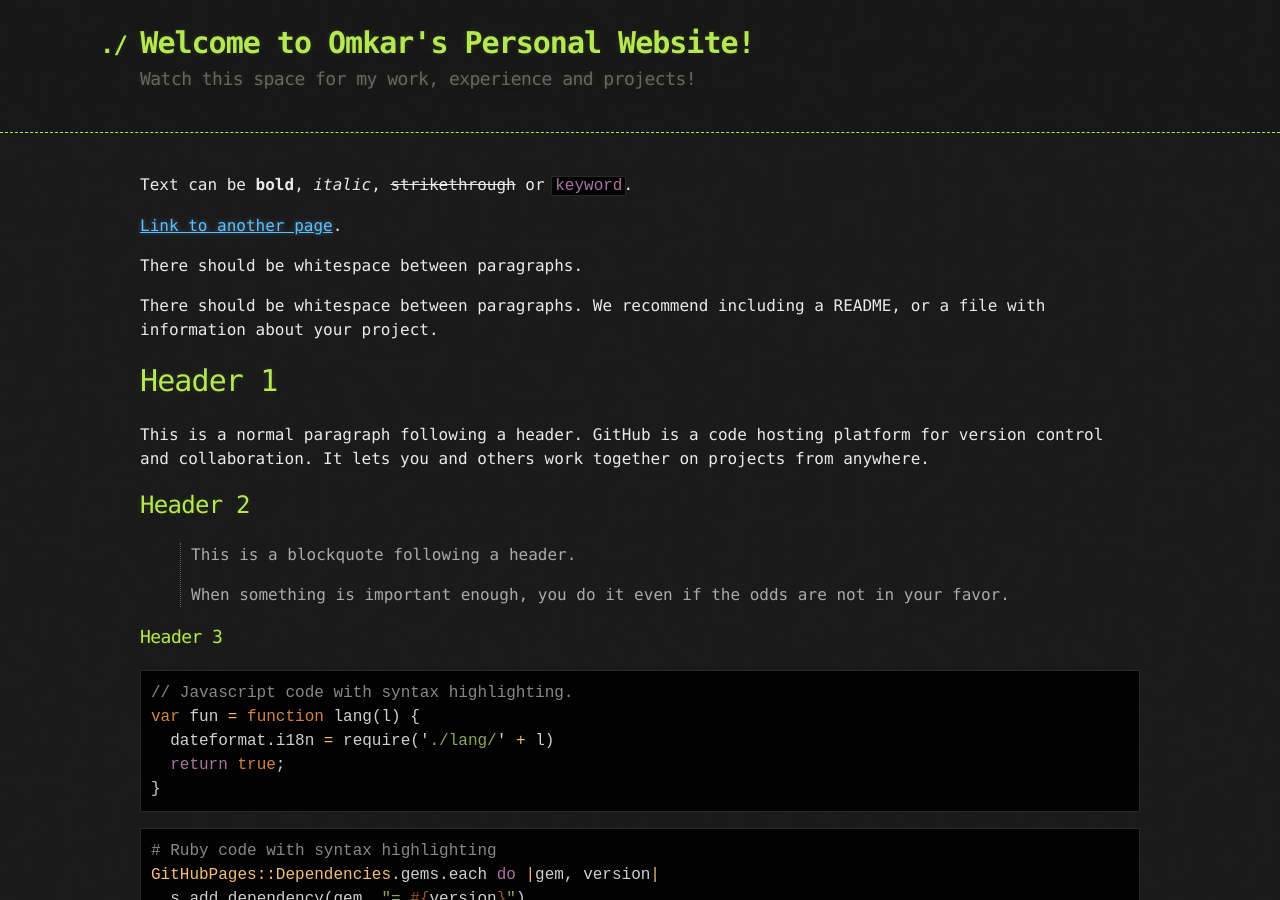
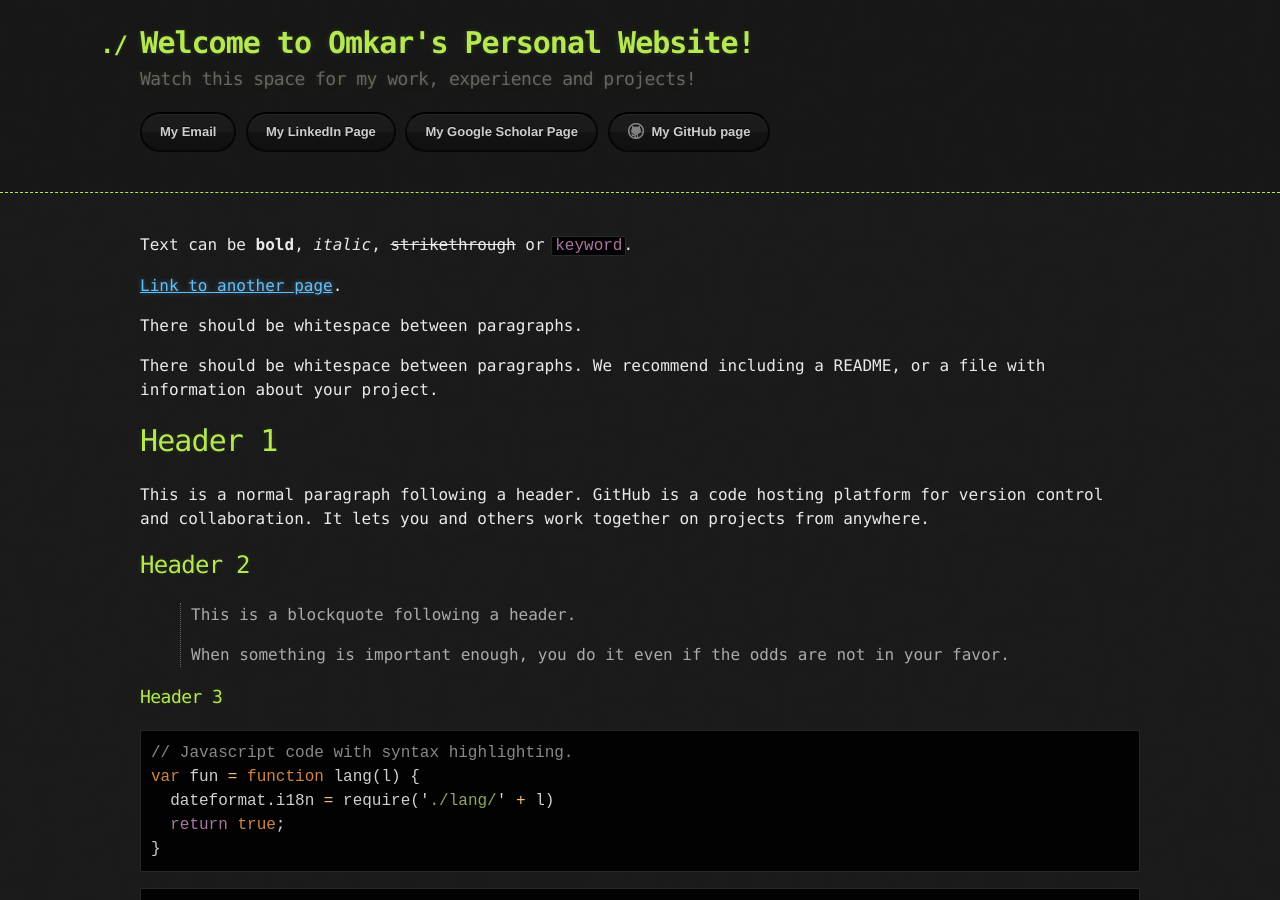
Before and after one commit to osabnis/osabnis.github.io, a Jekyll site: the page built from index.md, in a window 1280 px wide and 900 px high. Built offline with Jekyll 4.4.1, drawn with Linux system fonts in a browser that asks for light colours.

Commit message:
Update default.html

```diff
--- a/_layouts/default.html
+++ b/_layouts/default.html
@@ -18,6 +18,14 @@
           <h1>{{ site.title | default: site.github.repository_name }}</h1>
         </a>
         <h2>{{ site.description | default: site.github.project_tagline }}</h2>
+        <section id="Links">
+          {% if site.show_downloads %}
+            <a href="mailto:omkar.sabnis98@gmail.com" class="btn">My Email</a>
+            <a href="https://www.linkedin.com/in/ovs3103/" class="btn">My LinkedIn Page</a>
+            <a href="https://scholar.google.com/citations?user=XCZbtzgAAAAJ&hl=en&oi=ao" class="btn">My Google Scholar Page</a>
+          {% endif %}
+          <a href="https://github.com/osabnis" class="btn btn-github"><span class="icon"></span>My GitHub page</a>
+        </section>
       </div>
     </header>
 
```
